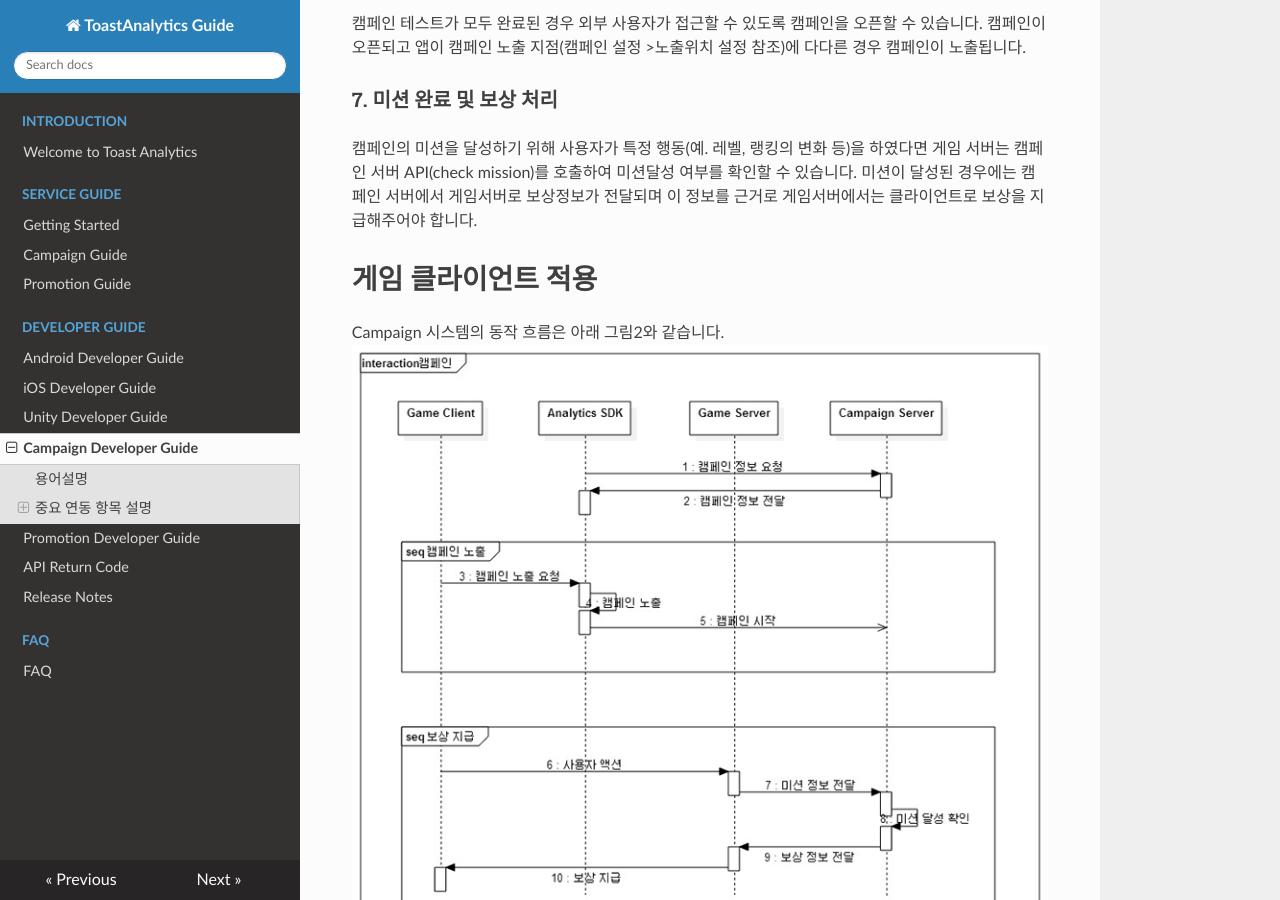
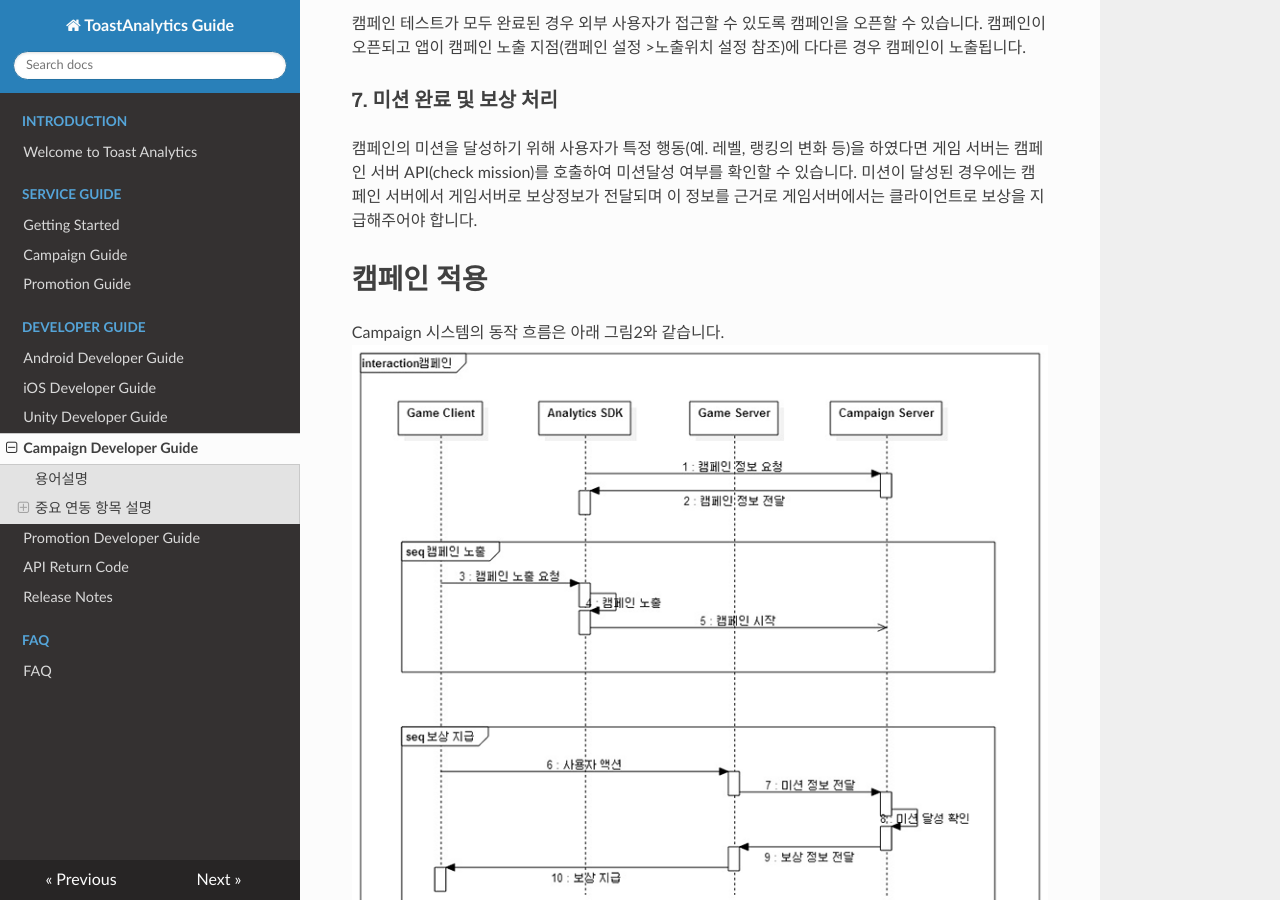
Before and after one commit to ToastAnalytics/ToastAnalytics, an MkDocs documentation site: the page built from docs/Developer/7. Campaign Developer Guide.md, in a window 1280 px wide and 900 px high, scrolled down 2189 px. Built offline with MkDocs 1.6.1, drawn with Linux system fonts in a browser that asks for light colours; nearby versions of some CDN libraries; old or Windows-style settings are respelled for this version of MkDocs.

Commit message:
- 목차인덱싱 수정

```diff
--- a/docs/Developer/7. Campaign Developer Guide.md
+++ b/docs/Developer/7. Campaign Developer Guide.md
@@ -53,7 +53,7 @@
 캠페인의 미션을 달성하기 위해 사용자가 특정 행동(예. 레벨, 랭킹의 변화 등)을 하였다면 게임 서버는 캠페인 서버 API(check mission)를 호출하여 미션달성 여부를 확인할 수 있습니다.
 미션이 달성된 경우에는 캠페인 서버에서 게임서버로 보상정보가 전달되며 이 정보를 근거로 게임서버에서는 클라이언트로 보상을 지급해주어야 합니다.
 
-#게임 클라이언트 적용
+#캠페인 적용
 
 Campaign 시스템의 동작 흐름은 아래 그림2와 같습니다.
 ![Project Sett](https://raw.githubusercontent.com/ToastAnalytics/ToastAnalytics/master/docs/Developer/images/image004.png)
@@ -283,7 +283,7 @@
 
 Device ID 와 Push Token 출력 코드는 테스트 시에만 사용할 것을 권장하며 실제 외부에 오픈되는 빌드에는 제거하시면 됩니다.
 
-#게임서버
+##게임서버
 
 ###1. 게임서버 인증
 캠페인 서버에 대한 접근 제한 정책이 ACL에서 다른 방식으로 변경될 예정입니다.
```
